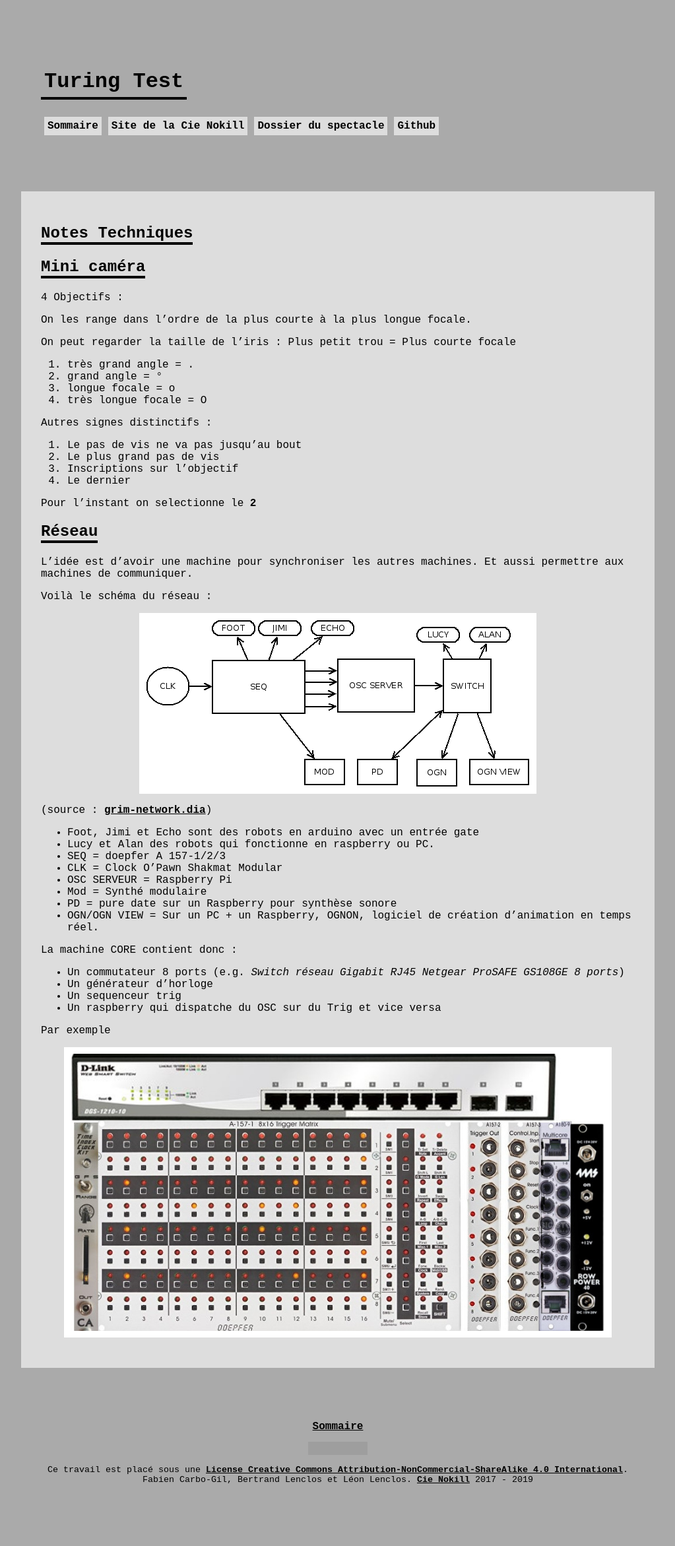
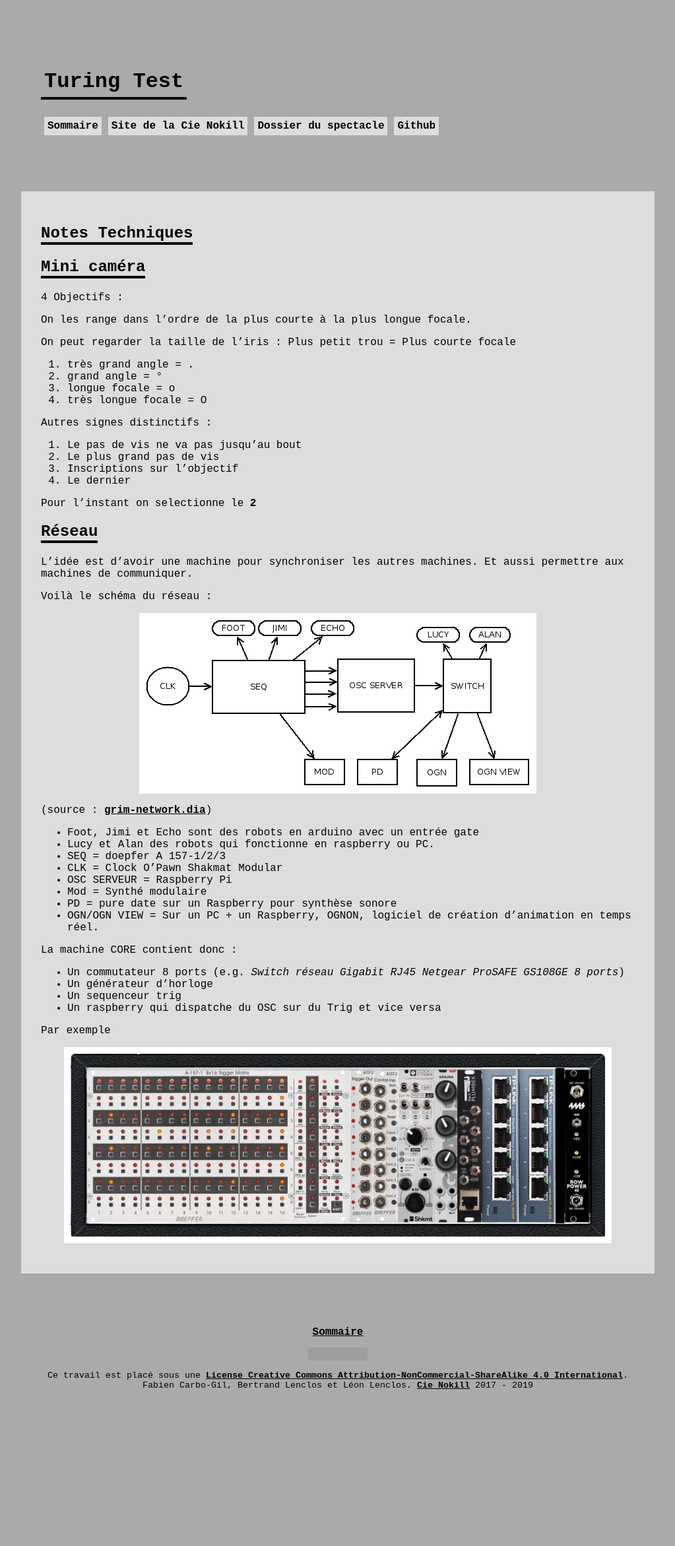
Before and after one commit to LeonLenclos/turing-test, a Jekyll site: the page built from contenu/organisation/notes-techniques.md, in a window 1280 px wide. Shown: the whole page at 66% size, without its empty margins (128-1151 px from the left). Built offline with Jekyll 4.4.1, drawn with Linux system fonts in a browser that asks for light colours; nearby versions of some CDN libraries; our own code applies the rules of GitHub Pages for plain Markdown files; a script that is not in the unit is left out; the repository's description, which GitHub fills in, is left out; after the commit the page ends 2200 px from its top, so only the background shows below that; grey boxes are pictures that could not be loaded.

Commit message:
Update notes-techniques.md

```diff
--- a/contenu/organisation/notes-techniques.md
+++ b/contenu/organisation/notes-techniques.md
@@ -54,4 +54,4 @@ La machine CORE contient donc :
 
 Par exemple
 
-![montage](/ressources/grim-network-montage.jpg)
+![montage](/ressources/CORE V0.1.jpg)
```
